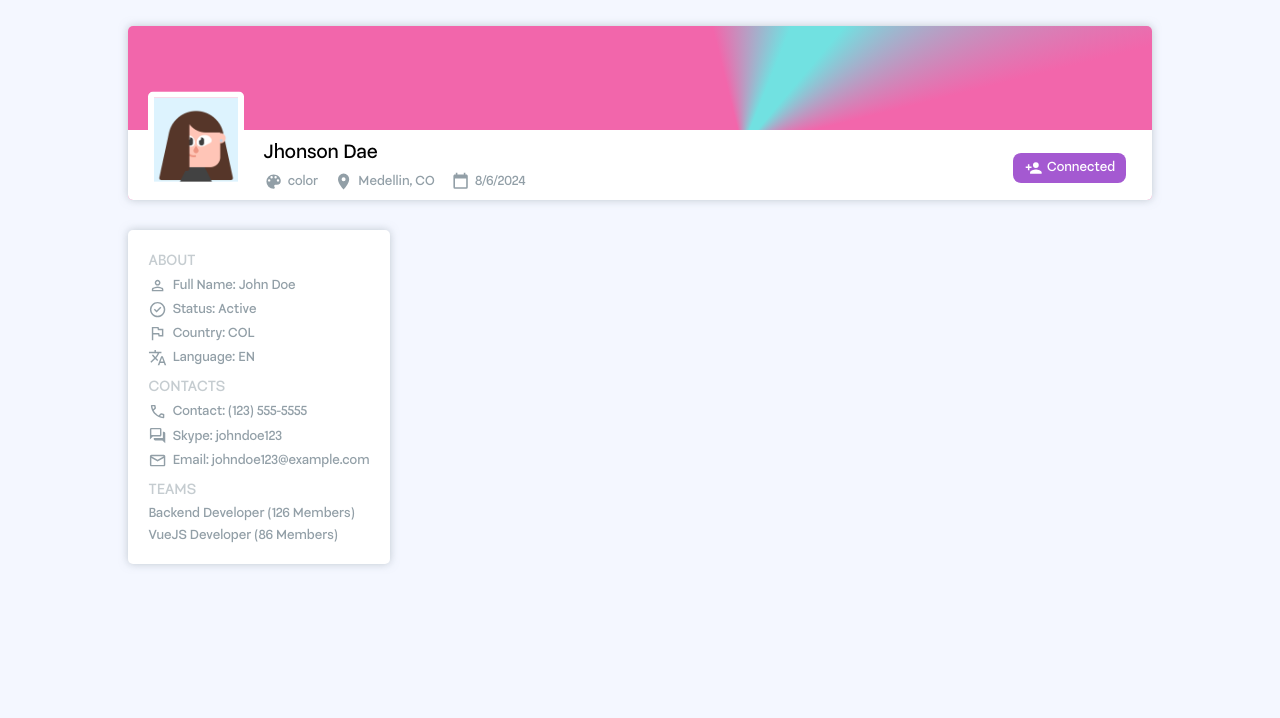
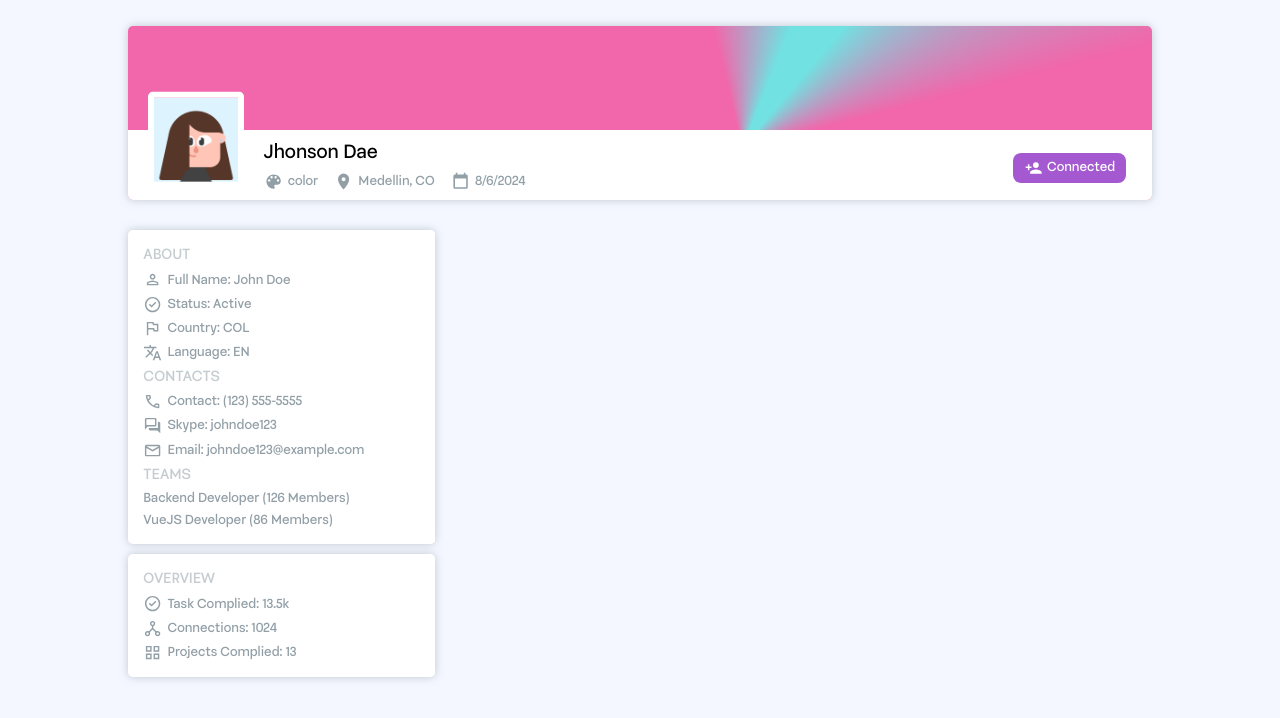
Before and after one commit to cristianbyte/myspace, a Vue app: page / in a window 1280 px wide. Shown: the top 718 px of the page. Built offline with nearby package versions, Linux system fonts and the light colour scheme.

Commit message:
update: about completed

```diff
--- /dev/null
+++ b/src/components/icons/Network.vue
@@ -0,0 +1,3 @@
+<template >
+    <svg xmlns="http://www.w3.org/2000/svg" viewBox="0 -960 960 960" ><path d="M227.78-96Q173-96 134.5-134.72T96-228.22q0-54.78 38.66-93.28 38.67-38.5 93.37-38.5 16.97 0 33.28 4.5Q277.61-351 292-343l152-152.42V-605q-42.24-12.32-69.12-46.92-26.88-34.6-26.88-80.1 0-54.98 38.72-93.48 38.72-38.5 93.5-38.5t93.28 38.6q38.5 38.6 38.5 93.21 0 45.19-26.88 79.99T516-605v109.55L667.71-343q14.78-8 31.04-12.5Q715-360 731.97-360q54.7 0 93.37 38.72Q864-282.56 864-227.78t-38.72 93.28Q786.56-96 731.78-96t-93.28-38.66Q600-173.33 600-228.03q0-16.97 4.5-33.28Q609-277.61 617-292L480-429 343-292q8 14.28 12.5 30.46 4.5 16.19 4.5 33.32 0 55.22-38.72 93.72T227.78-96ZM732-168q25 0 42.5-17.5T792-228q0-25-17.5-42.5T732-288q-25 0-42.5 17.5T672-228q0 25 17.5 42.5T732-168ZM480-672q25 0 42.5-17.5T540-732q0-25-17.5-42.5T480-792q-25 0-42.5 17.5T420-732q0 25 17.5 42.5T480-672ZM228-168q25 0 42.5-17.5T288-228q0-25-17.5-42.5T228-288q-25 0-42.5 17.5T168-228q0 25 17.5 42.5T228-168Z"/></svg>
+</template>
--- /dev/null
+++ b/src/components/icons/Projects.vue
@@ -0,0 +1,3 @@
+<template>
+    <svg xmlns="http://www.w3.org/2000/svg" viewBox="0 -960 960 960" ><path d="M144-528v-288h288v288H144Zm0 384v-288h288v288H144Zm384-384v-288h288v288H528Zm0 384v-288h288v288H528ZM216-600h144v-144H216v144Zm384 0h144v-144H600v144Zm0 384h144v-144H600v144Zm-384 0h144v-144H216v144Zm384-384Zm0 240Zm-240 0Zm0-240Z"/></svg>
+</template>
--- a/src/views/Profile.vue
+++ b/src/views/Profile.vue
@@ -7,6 +7,8 @@
     import Phone from '../components/icons/Phone.vue';
     import Message from '../components/icons/Message.vue';
     import Mail from '../components/icons/Mail.vue';
+    import Network from '../components/icons/Network.vue';
+    import Projects from '../components/icons/Projects.vue';
 
     const name = 'John Doe';
     const status = 'Active';
@@ -20,6 +22,7 @@
 <template>
     <div class="profile">
         <div class="about">
+            <div class="about__about">
                 <div class="about__field">
                     <h4>ABOUT</h4>
                     <IconText>
@@ -60,8 +63,27 @@
                     <p>VueJS Developer (86 Members)</p>
                 </div>
             </div>
+            <div class="about__about">
+                <div class="about__field">
+                    <h4>overview</h4>
+                    <IconText>
+                        <Check class="icon"/>
+                        Task Complied: 13.5k
+                    </IconText>
+                    <IconText>
+                        <Network class="icon"/>
+                        Connections: 1024
+                    </IconText>
+                    <IconText>
+                        <Projects class="icon"/>
+                        Projects Complied: 13
+                    </IconText>
+
+                </div>
+
+            </div>
+        </div>
         <div class="activity">
-
         </div>
     </div>
 </template>
@@ -81,17 +103,33 @@
         justify-content: start;
         align-items: start;
         gap: 10px;
+        width: 30%;
         flex-direction: column;
         height: min-content;
-        width: min-content;
-        padding: 2%;
         color: var(--shadow);
-        background-color: var(--white);
-        border-radius: 5px;
-        box-shadow: 0 0 .5rem var(--shadow);
     }
 
-    .about__field{
+    .about__about{
+        position: relative;
+        padding: 5%;
+        overflow: hidden;
+        width: 100%;
+        background-color: var(--white);
+        box-shadow: 0 0 .5rem var(--shadow);
+        border-radius: 5px;
+    }
+
+    .about__field::before{
+        top: 0;
+        right: 0;
+        position: absolute;
+        content: '';
+        width: 10%;
+        height: 100%;
+        background-image: linear-gradient( 90deg, transparent 0%, var(--white) 100%);
+    }
+
+    .about__about, .about__field{
         display: flex;
         flex-direction: column;
         gap: 5px;
```
Lines whose indentation alone changed are shown as unchanged.
